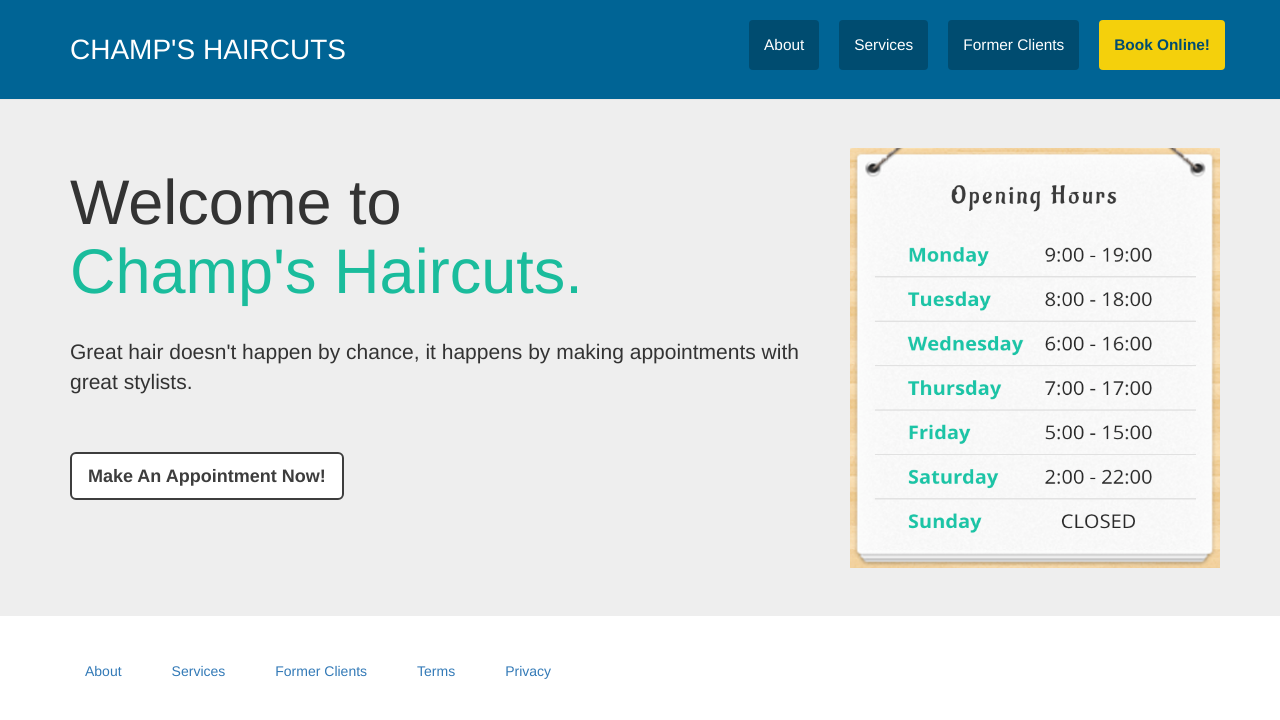
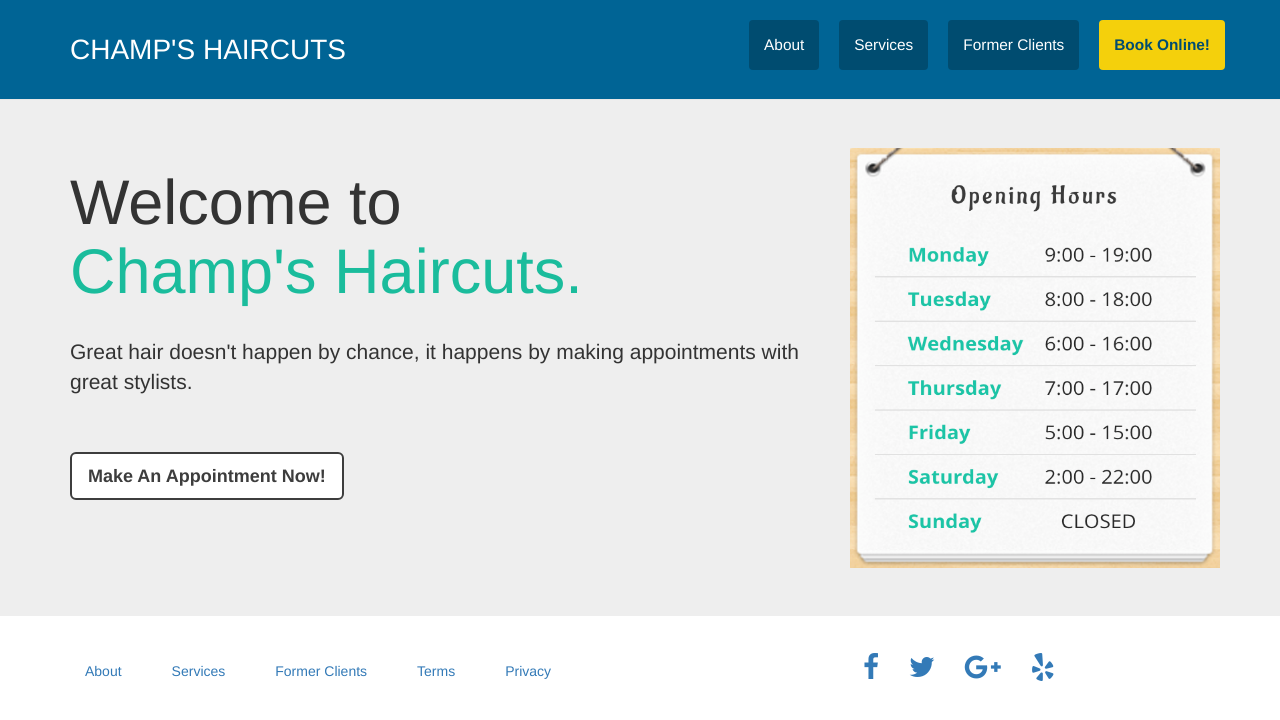
Before and after one commit to CleverProgrammer/champs_haircuts, a plain HTML site: page index.html in a window 1280 px wide. Drawn offline with Linux system fonts and the light colour scheme.

Commit message:
Add social icons to footer.

```diff
--- a/index.html
+++ b/index.html
@@ -5,6 +5,7 @@
     <meta name="viewport" content="width=device-width, initial-scale=1">
     <title>Champs Haircuts</title>
     <link rel="stylesheet" href="bootstrap-3.3.6-dist/css/bootstrap.min.css">
+    <link rel="stylesheet" href="font-awesome-4.6.3/css/font-awesome.min.css">
     <link rel="stylesheet" href="styles.css">
     <script src="bootstrap-3.3.6-dist/js/bootstrap.min.js"></script>
 </head>
@@ -66,9 +67,10 @@
             </div>
             <div class="col-xs-12 col-sm-4">
                 <ul class="nav navbar-nav">
-                    <a href="" class="btn btn-circle" target="_new"><i class="fa fa-facebook"></i></a>
-                    <a href="" class="btn btn-circle" target="_new"><i class="fa fa-twitter"></i></a>
-                    <a href="" class="btn btn-circle" target="_new"><i class="fa fa-twitter"></i></a>
+                    <a href="" class="btn btn-circle" target="_new"><i class="fa fa-facebook fa-2x"></i></a>
+                    <a href="" class="btn btn-circle" target="_new"><i class="fa fa-twitter fa-2x"></i></a>
+                    <a href="" class="btn btn-circle" target="_new"><i class="fa fa-google-plus fa-2x"></i></a>
+                    <a href="" class="btn btn-circle" target="_new"><i class="fa fa-yelp fa-2x"></i></a>
                 </ul>
             </div>
         </div>
```
